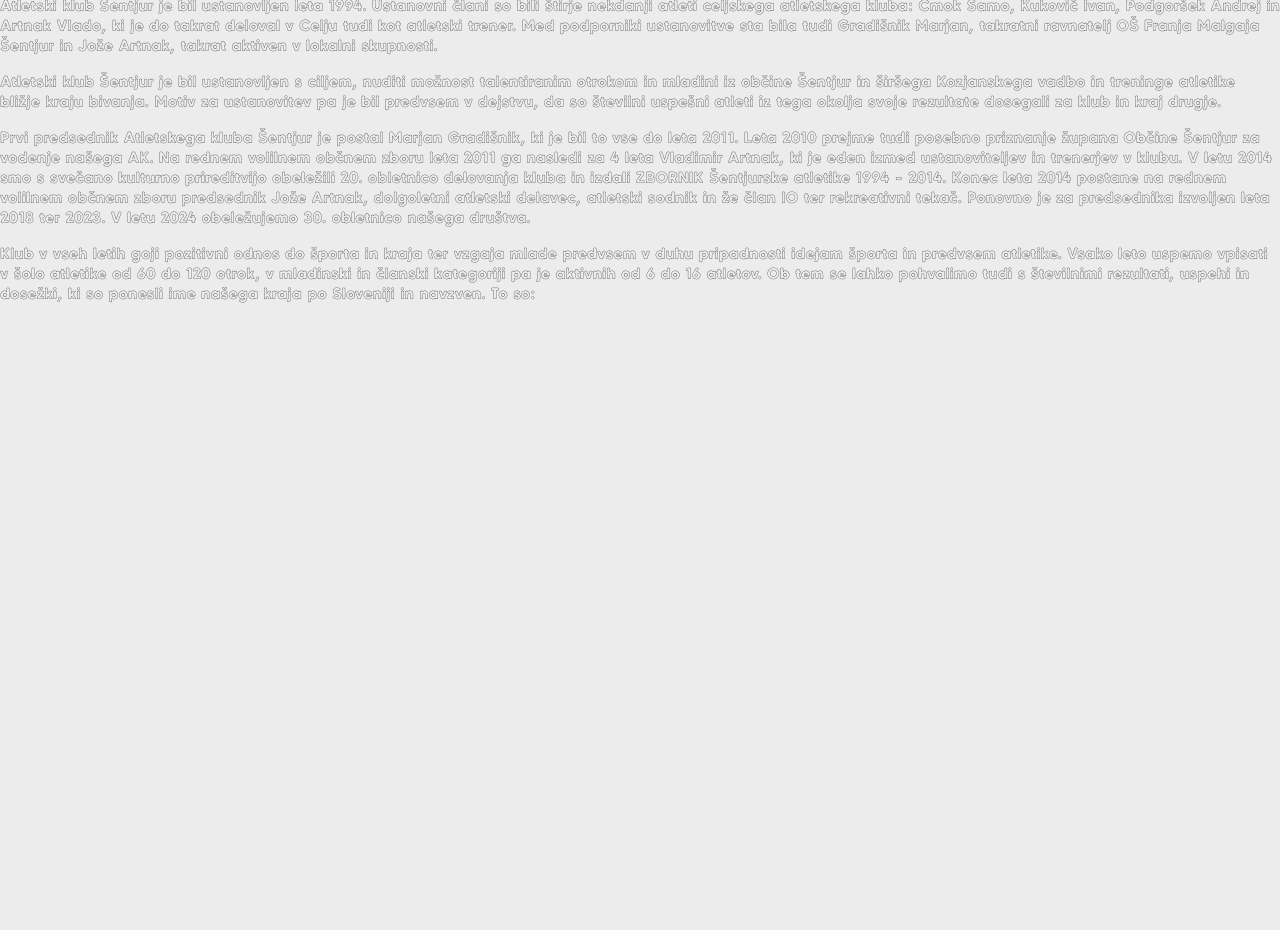
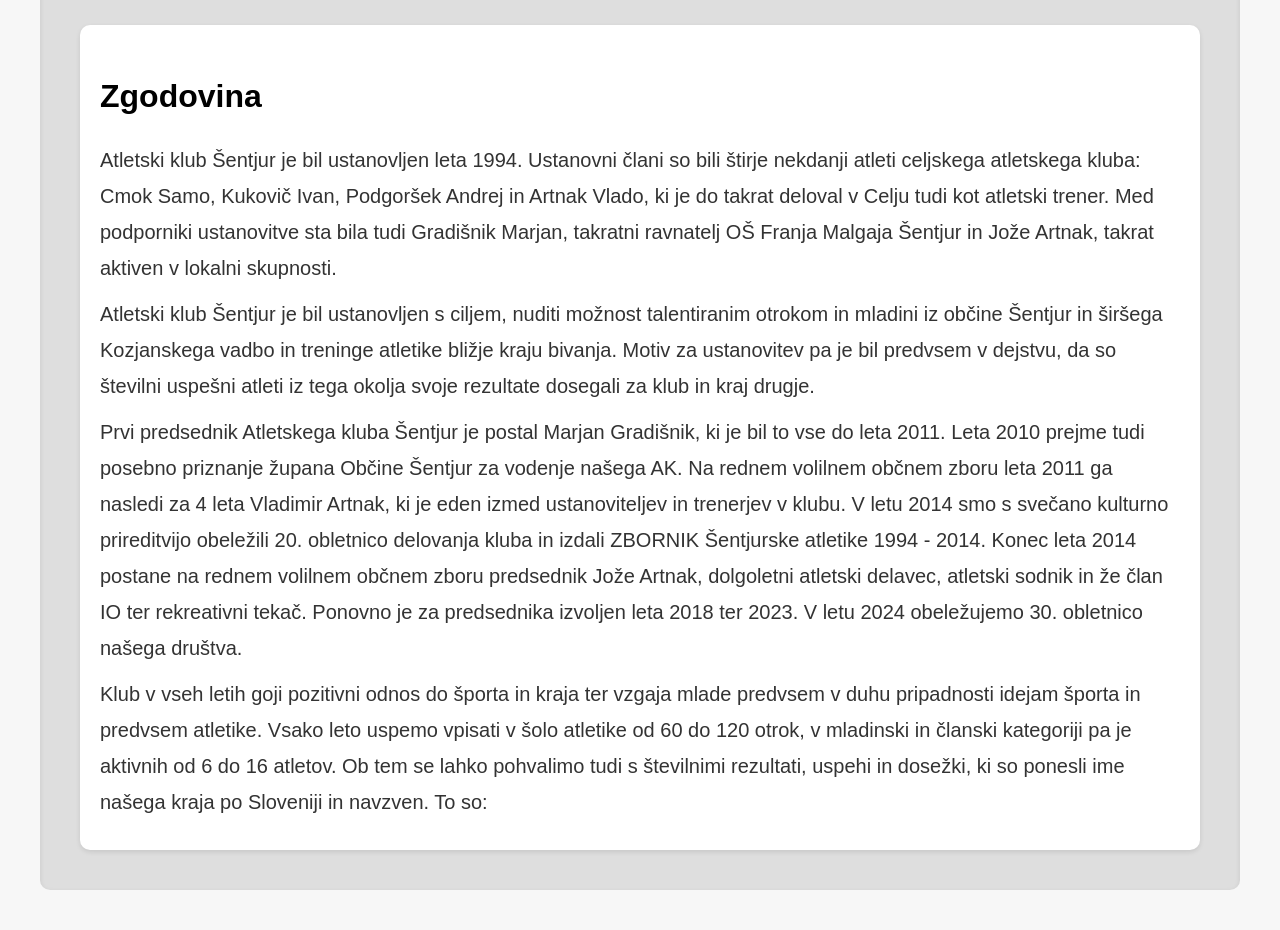
Before and after one commit to Cukec/ateltski-klub-sentjur, a PHP site: page /predstavitev.php in a window 1280 px wide. Shown: the part 703-1633 px from the top of the page. Before the commit the page ends 1006 px from the top, so only its background shows below. Run offline with PHP 8.4, Linux system fonts and the light colour scheme.

Commit message:
CSS ATLETI  IN PREDSTAVITEV
okviren izgled

```diff
--- a/sites/atleti-aktivni.php
+++ b/sites/atleti-aktivni.php
@@ -4,6 +4,7 @@
 <head>
 <meta charset="UTF-8">
 <meta name="viewport" content="width=device-width, initial-scale=1.0">
+<link rel="stylesheet" href="styles/atleti.css">
 <title>Tabela aktivnih atletov</title>
 </head>
 
--- a/sites/atleti-nekdanji.php
+++ b/sites/atleti-nekdanji.php
@@ -4,6 +4,7 @@
 <head>
     <meta charset="UTF-8">
     <meta name="viewport" content="width=device-width, initial-scale=1.0">
+    <link rel="stylesheet" href="styles/atleti.css">
     <title>Document</title>
 </head>
 <body>
--- a/sites/predstavitev.php
+++ b/sites/predstavitev.php
@@ -4,14 +4,14 @@
 <head>
     <meta charset="UTF-8">
     <meta name="viewport" content="width=device-width, initial-scale=1.0">
+    <link rel="stylesheet" href="styles/predstavitev.css">
     <title>Predstavitev</title>
 </head>
 <body>
     <main>
         <section>
             <article class="predstavitev">
-            <img src="../assets/atletski-klub-logo.png" alt="Logo">
-            <h2>Predstavitev Atletskega Kluba Šentjur</h2>
+            <h2>Predstavitev</h2>
             <p>Atletski klub Šentjur deluje na področju občine Šentjur in pokriva tudi področje širšega Kozjanskega.
             V klubu se ukvarjamo s tekmovalno atletiko, šolsko atletiko, spodbujamo pa tudi rekreativno ukvarjanje s tekom.
             Organiziran imamo svoj sodniški zbor tako, da organiziramo tudi atletska tekmovanja na vseh naštetih področjih.
@@ -27,6 +27,7 @@
         </section>
         <section>
             <article class="zgodovina">
+                <h2>Zgodovina</h2>
                 <p>
                     Atletski klub Šentjur je bil ustanovljen leta 1994. Ustanovni člani so bili štirje nekdanji atleti celjskega atletskega kluba: Cmok Samo, Kukovič Ivan, Podgoršek Andrej in Artnak Vlado,
                     ki je do takrat deloval v Celju tudi kot atletski trener. Med podporniki ustanovitve sta bila tudi Gradišnik Marjan,
--- /dev/null
+++ b/sites/styles/predstavitev.css
@@ -0,0 +1,87 @@
+/* Global styles */
+body {
+    margin: 0;
+    font-family: Arial, sans-serif;
+    background-color: #f7f7f7; /* Light background for the entire page */
+    box-sizing: border-box;
+    line-height: 1.6;
+}
+
+main {
+    margin: 5vh auto;
+    padding: 40px;
+    max-width: 1200px; /* Constrain main content to a maximum width */
+    background-color: rgba(0, 0, 0, 0.1);
+    box-sizing: border-box;
+    border-radius: 10px;
+    box-shadow: inset 0 2px 5px rgba(0, 0, 0, 0.1);
+}
+
+h2 {
+    font-size: 32px;
+    margin-bottom: 20px;
+}
+
+/* Article styles */
+article {
+    background-color: #ffffff; /* White background for the article section */
+    padding: 20px;
+    border-radius: 10px; /* Rounded corners */
+    box-shadow: 0 2px 5px rgba(0, 0, 0, 0.1); /* Subtle shadow for depth */
+}
+
+/* Text inside articles */
+article p {
+    margin: 10px 0;
+    font-size: 20px;
+    color:  black;
+}
+
+/* Unordered list styles */
+ul {
+    padding-left: default;
+}
+
+ul li {
+    margin-bottom: 10px;
+    font-size: 20px;
+}
+
+/* Section: Predstavitev */
+.predstavitev {
+    margin-bottom: 40px;
+}
+
+.predstavitev h2 {
+    color: Black; /* Slight blue for title */
+}
+
+/* Section: Zgodovina */
+.zgodovina p {
+    font-size: 20px;
+    line-height: 1.8; /* Slightly increased line height for readability */
+    color: #333;
+}
+
+.zgodovina h2 {
+    color: black; /* Green color for Zgodovina section */
+}
+
+/* Responsive Design */
+@media screen and (max-width: 768px) {
+    main {
+        padding: 10px;
+    }
+
+    h2 {
+        font-size: 22px;
+    }
+
+    article {
+        padding: 15px;
+    }
+
+    ul li, article p {
+        font-size: 14px;
+    }
+}
```
Also changed, not shown: sites/styles/atleti.css (added, +73 -0 lines).
